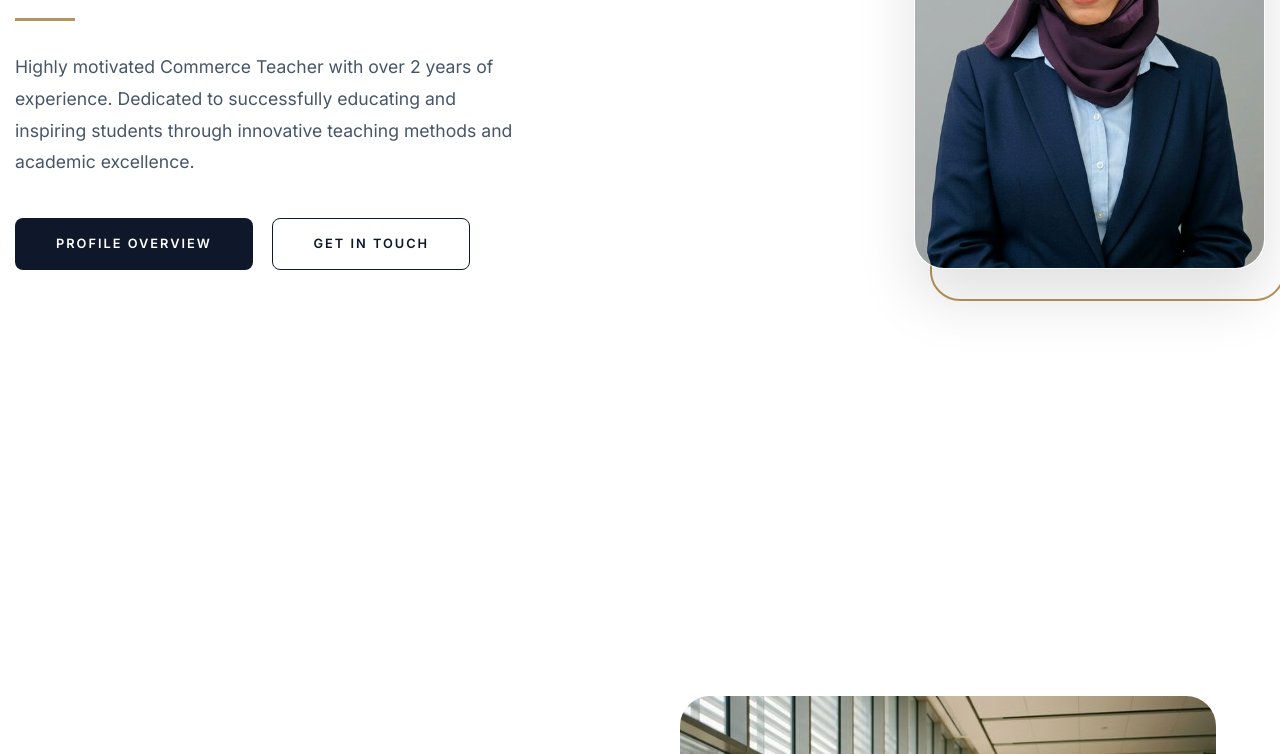
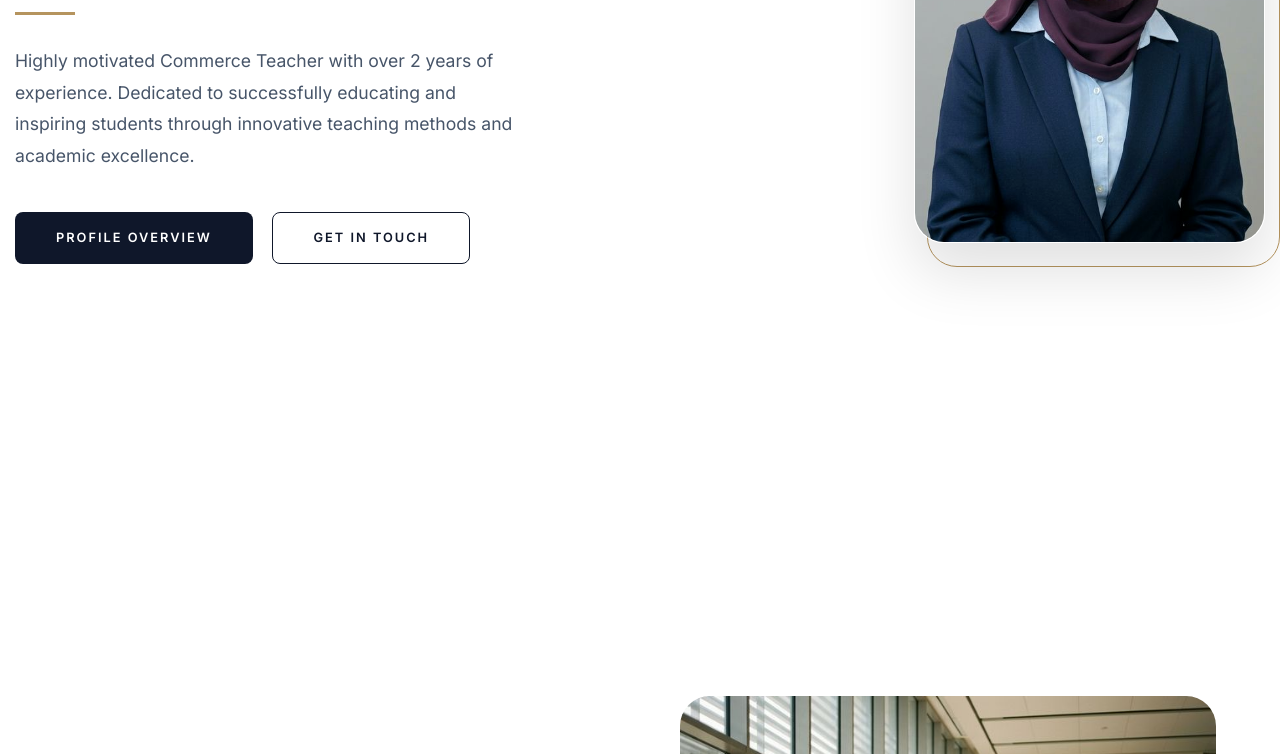
Before and after one commit to adhil7198-create/afra, a website built with Vite: page index.html in a window 1280 px wide. Shown: the part 232-986 px from the top of the page. Built offline with nearby package versions, Linux system fonts and the light colour scheme; a web font is replaced by a local one.

Commit message:
Fix hero image vertical alignment and refine decorative frame

```diff
--- a/style.css
+++ b/style.css
@@ -249,27 +249,27 @@ nav.scrolled {
 .hero-image {
   position: relative;
   width: 100%;
-  max-width: 400px;
+  max-width: 380px;
   aspect-ratio: 1/1.2;
-  margin: 0 auto;
+  margin: -40px auto 0; /* Shifted up by 40px */
 }
 
 .hero-image::before {
   content: '';
   position: absolute;
-  top: 20px;
-  right: -20px;
+  top: 15px;
+  right: -15px;
   width: 100%;
   height: 100%;
-  border: 2px solid var(--secondary-gold);
+  border: 1.5px solid var(--secondary-gold);
   border-radius: 30px;
   z-index: -1;
   transition: all 0.8s cubic-bezier(0.16, 1, 0.3, 1);
 }
 
 .hero-image:hover::before {
-  top: 40px;
-  right: -40px;
+  top: 25px;
+  right: -25px;
   opacity: 0.5;
 }
 
```
